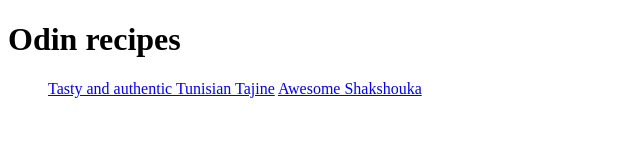
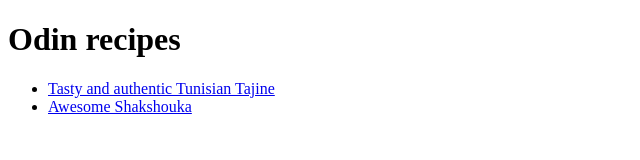
Before and after one commit to TacoWithaTwist/odin-recipes, a plain HTML site: page index.html in a window 1280 px wide. Shown: the whole page, without its empty margins (0-640 px from the left). Drawn offline with Linux system fonts and the light colour scheme.

Commit message:
just fixed a bug where there was an ul without any li in it

```diff
--- a/index.html
+++ b/index.html
@@ -8,8 +8,8 @@
 <body>
     <h1>Odin recipes</h1>
     <ul>
-        <a href="./recipes/tajin.html" rel="noopener noreferrer">Tasty and authentic Tunisian Tajine</a>
-        <a href="./recipes/shakshouka.html" rel="noopener noreferer">Awesome Shakshouka</a>
+        <li><a href="./recipes/tajin.html" rel="noopener noreferrer">Tasty and authentic Tunisian Tajine</a></li>
+        <li><a href="./recipes/shakshouka.html" rel="noopener noreferer">Awesome Shakshouka</a></li>
     </ul>
 
 </body>
```
